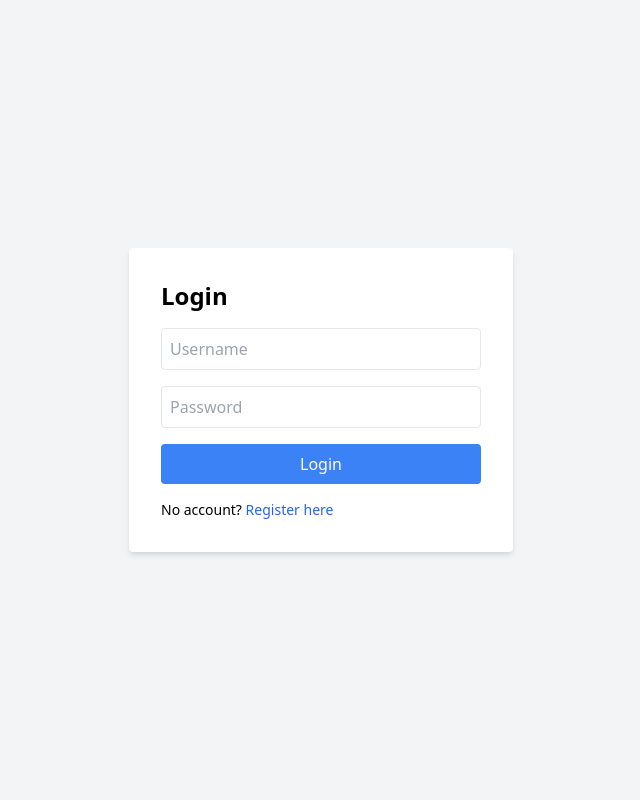
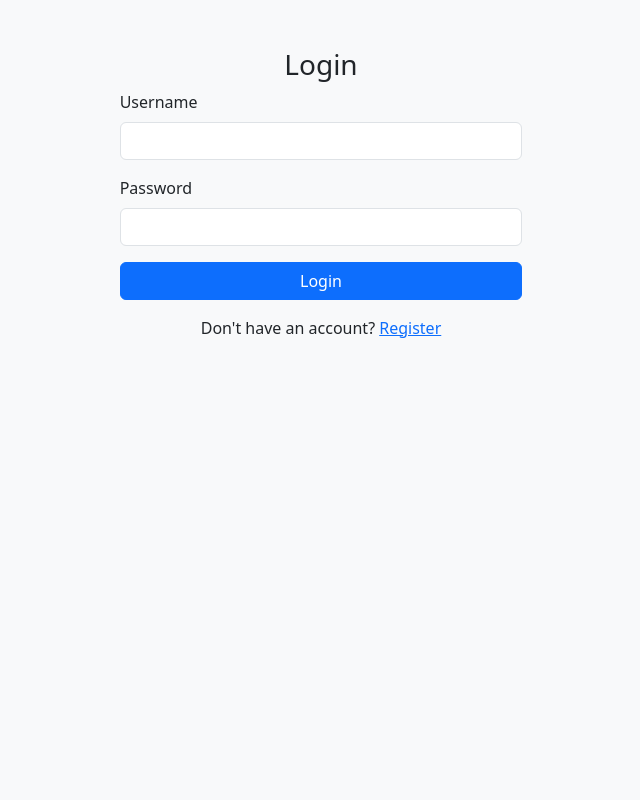
Before and after one commit to Testgptmodels/college_abstract_portal, a Flask app: page / in a window 1280 px wide. Shown: the whole page, without its empty margins (319-959 px from the left). Run offline with Flask 3, Linux system fonts and the light colour scheme.

Commit message:
Add files via upload

```diff
--- a/templates/login.html
+++ b/templates/login.html
@@ -2,15 +2,28 @@
 <html>
 <head>
   <title>Login</title>
-  <link href="https://cdn.jsdelivr.net/npm/tailwindcss@2.2.19/dist/tailwind.min.css" rel="stylesheet">
+  <link rel="stylesheet" href="https://cdn.jsdelivr.net/npm/bootstrap@5.3.3/dist/css/bootstrap.min.css">
 </head>
-<body class="bg-gray-100 flex items-center justify-center h-screen">
-  <form class="bg-white p-8 rounded shadow-md w-full max-w-sm" method="POST">
-    <h2 class="text-2xl font-bold mb-4">Login</h2>
-    <input name="username" class="w-full p-2 mb-4 border rounded" placeholder="Username" required>
-    <input name="password" type="password" class="w-full p-2 mb-4 border rounded" placeholder="Password" required>
-    <button class="bg-blue-500 text-white px-4 py-2 rounded w-full">Login</button>
-    <p class="mt-4 text-sm">No account? <a href="/register" class="text-blue-600">Register here</a></p>
-  </form>
+<body class="bg-light">
+  <div class="container mt-5 col-md-4">
+    <h3 class="text-center">Login</h3>
+    {% with messages = get_flashed_messages() %}
+      {% if messages %}
+        <div class="alert alert-warning">{{ messages[0] }}</div>
+      {% endif %}
+    {% endwith %}
+    <form method="POST" action="{{ url_for('login') }}">
+      <div class="mb-3">
+        <label class="form-label">Username</label>
+        <input name="username" type="text" class="form-control" required />
+      </div>
+      <div class="mb-3">
+        <label class="form-label">Password</label>
+        <input name="password" type="password" class="form-control" required />
+      </div>
+      <button type="submit" class="btn btn-primary w-100">Login</button>
+    </form>
+    <p class="mt-3 text-center">Don't have an account? <a href="{{ url_for('register') }}">Register</a></p>
+  </div>
 </body>
 </html>
```
Also changed, not shown: templates/register.html (+22 -9 lines).
